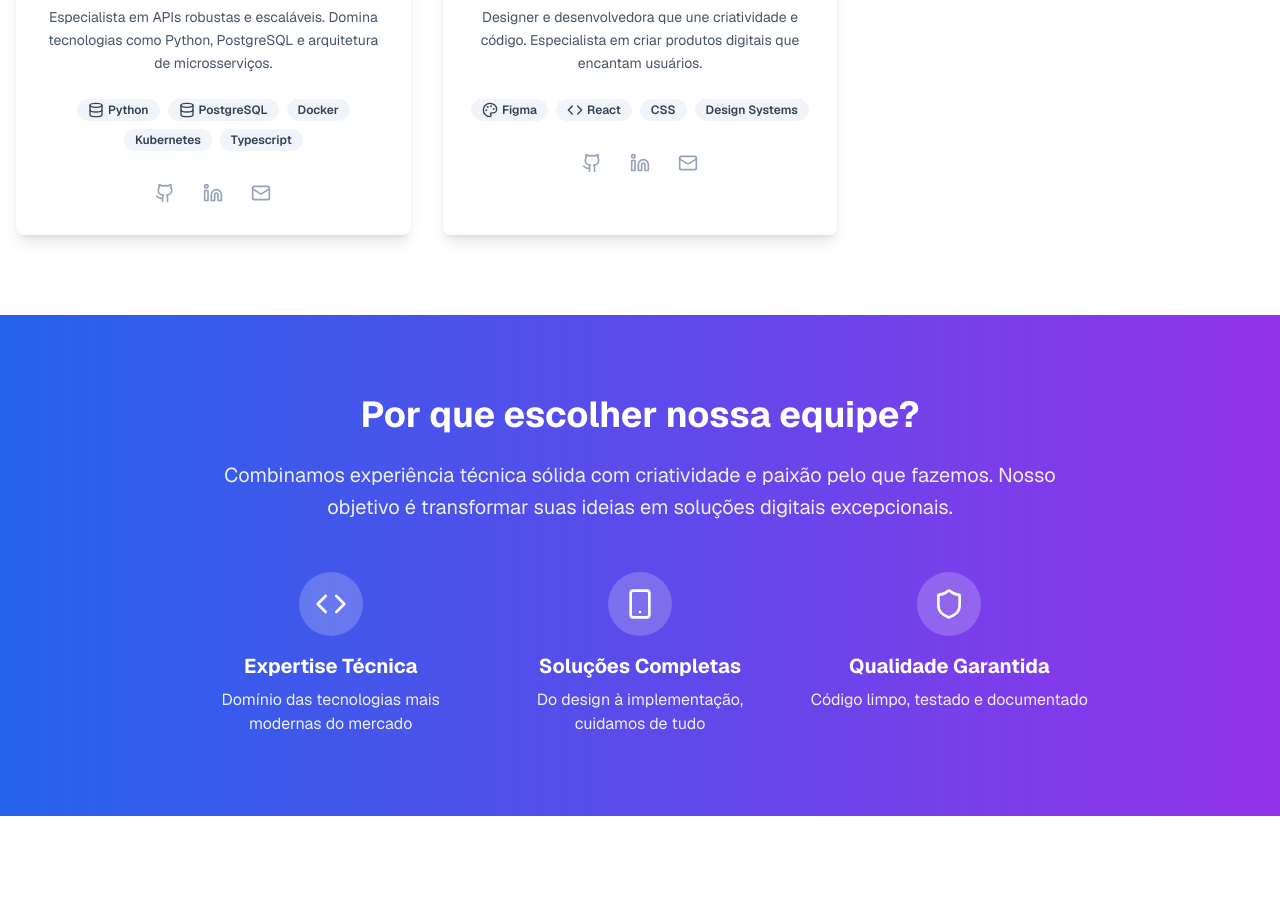
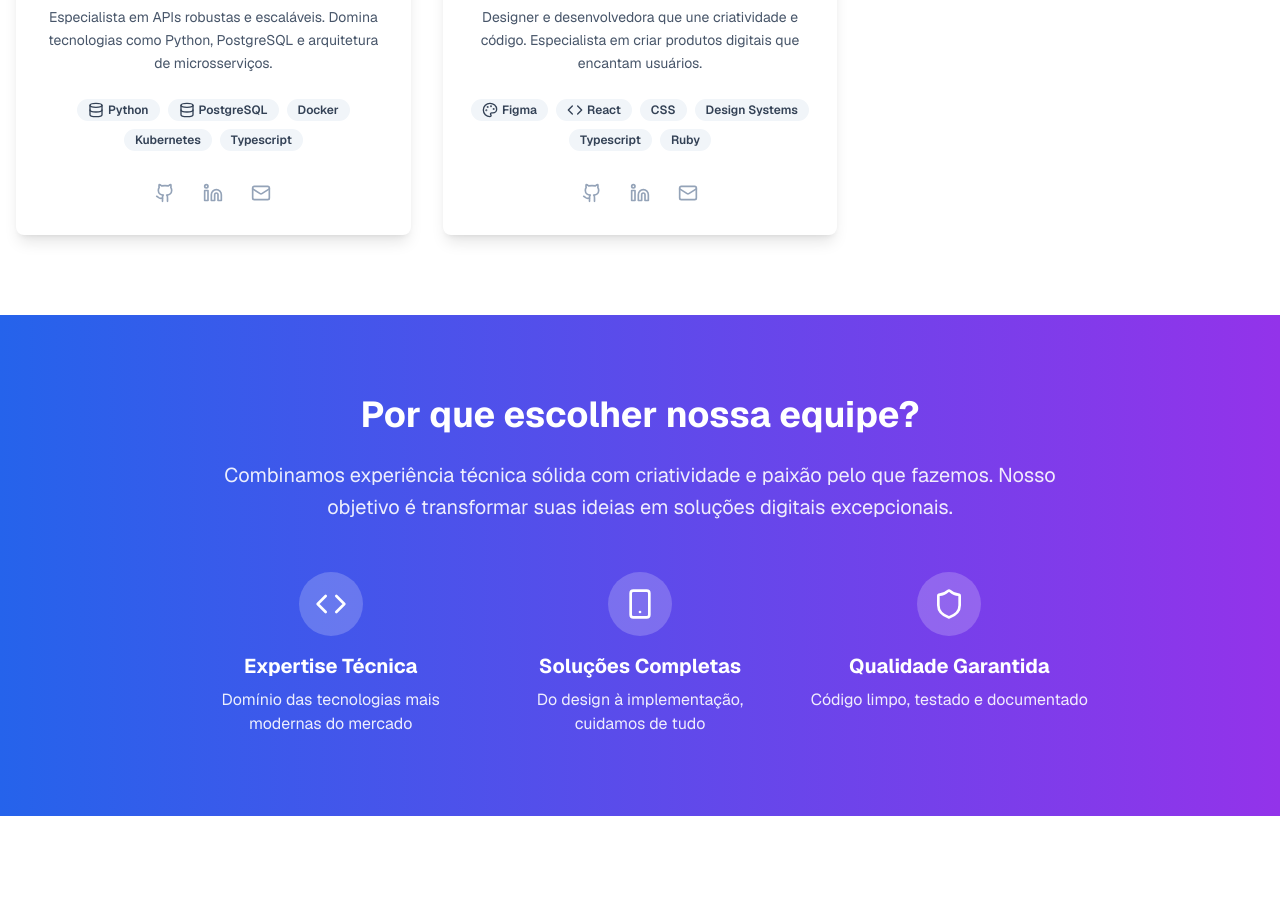
Before and after one commit to is-test-bot/is-devs-team, a Next.js app: page / in a window 1280 px wide. Shown: the part 1640-2540 px from the top of the page. Built offline with nearby package versions, Linux system fonts and the light colour scheme.

Commit message:
feat: add skill

```diff
--- a/app/page.tsx
+++ b/app/page.tsx
@@ -56,7 +56,7 @@ export default function Component() {
       role: "Software Developer",
       description:
         "Designer e desenvolvedora que une criatividade e código. Especialista em criar produtos digitais que encantam usuários.",
-      skills: ["Figma", "React", "CSS", "Design Systems"],
+      skills: ["Figma", "React", "CSS", "Design Systems", "Typescript", "Ruby"],
       image: "/placeholder.svg?height=300&width=300",
       github: "#",
       linkedin: "#",
```
